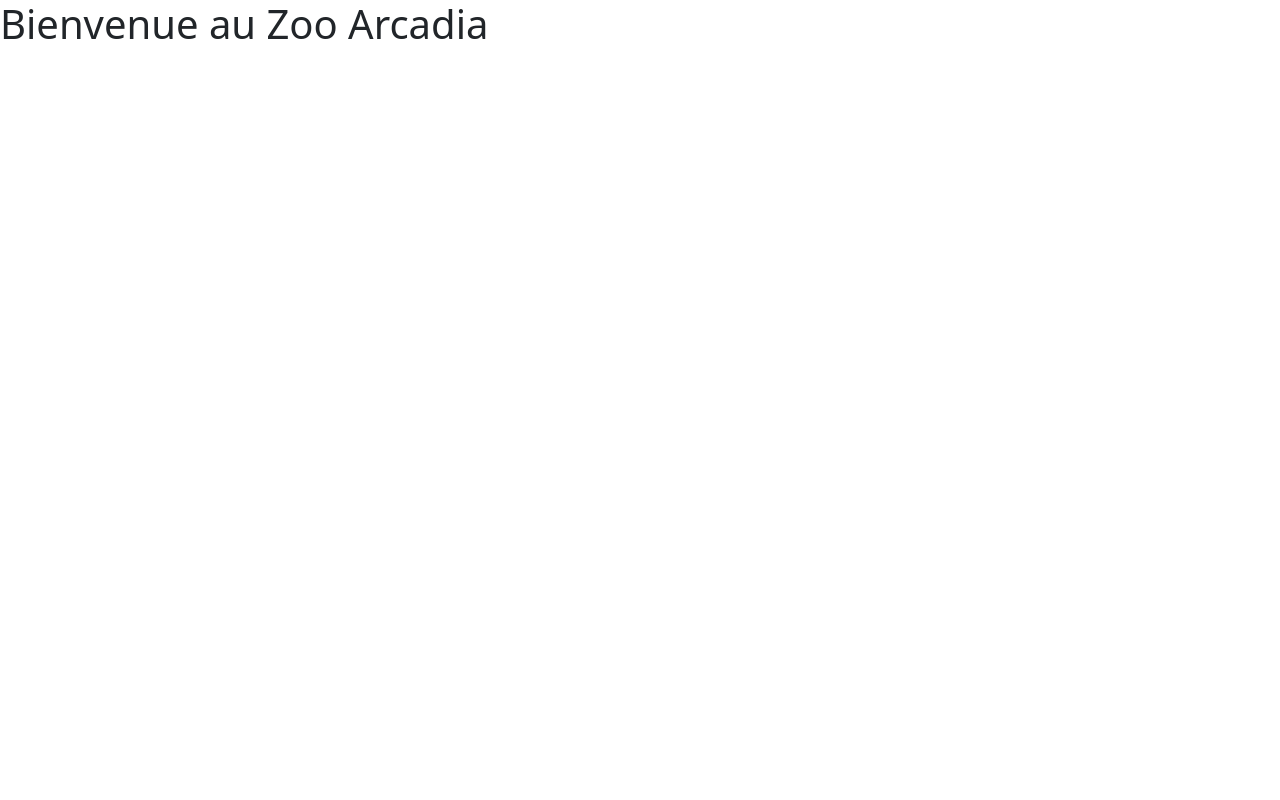
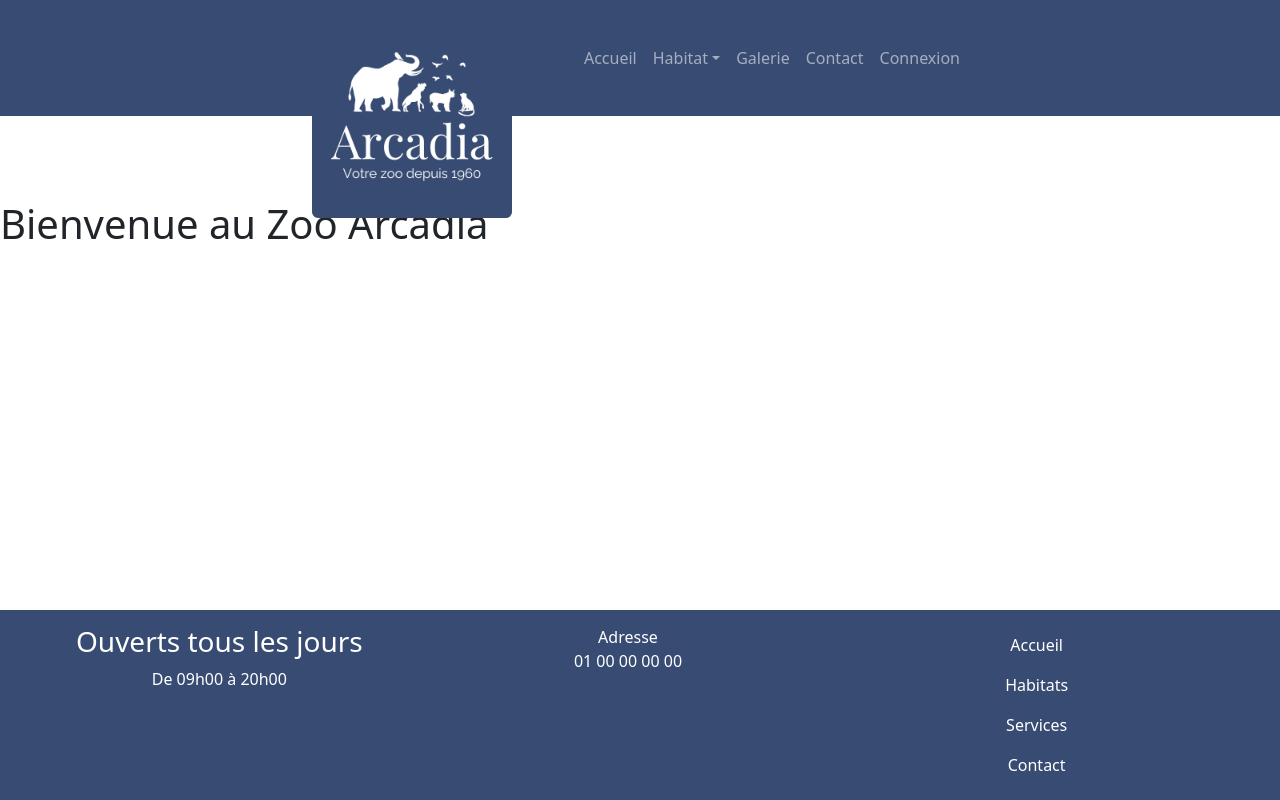
Before and after one commit to GilPB93/ZooArcadiaFront, a website with bundled scripts: page index.html in a window 1280 px wide. Built offline with nearby package versions, Linux system fonts and the light colour scheme; files whose address does not match are found by name.

Commit message:
Add logo image

```diff
--- a/Router/allRoutes.js
+++ b/Router/allRoutes.js
@@ -5,4 +5,4 @@ export const allRoutes = [
     new Route("/", "Accueil", "/pages/home.html"),];
 
 //Le titre s'affiche comme ceci : Route.titre - websitename
-export const websiteName = "titre du projet";
+export const websiteName = "Zoo Arcadia";
--- a/index.html
+++ b/index.html
@@ -2,26 +2,84 @@
 <head>
     <meta charset="UTF-8">
     <meta name="viewport" content="width=device-width, initial-scale=1.0">
-    <link rel="stylesheet" href="node_modules/bootstrap/dist/css/bootstrap.min.css">
-    <link rel="stylesheet" href="scss/main.scss">
+    <link rel="stylesheet" href="scss/main.css">
 
     <title>Zoo Arcadia</title>
 </head>
 
 <body>
     <header>
-
+        <nav class="navbar navbar-expand-lg bg-primary" data-bs-theme="dark">
+            <div class="container-fluid">
+                <a class="navbar-brand" href="#">
+                    <img class="logo rounded" src="/images/logo.png" alt="logo">
+                  </a>
+              <button class="navbar-toggler" type="button" data-bs-toggle="collapse" data-bs-target="#navbarSupportedContent" aria-controls="navbarSupportedContent" aria-expanded="false" aria-label="Toggle navigation">
+                <span class="navbar-toggler-icon"></span>
+              </button>
+              <div class="headercontent collapse navbar-collapse" id="navbarSupportedContent">
+                <ul class="navbar-nav ms-auto mb-2 mb-lg-0">
+                  <li class="nav-item">
+                    <a class="nav-link" href="/">Accueil</a>
+                  </li>
+                  <li class="nav-item dropdown">
+                    <a class="nav-link dropdown-toggle" href="#" role="button" data-bs-toggle="dropdown" aria-expanded="false">Habitat</a>
+                    <ul class="dropdown-menu">
+                      <li><a class="dropdown-item" href="#">Marais</a></li>
+                      <li><a class="dropdown-item" href="#">Savane</a></li>
+                      <li><a class="dropdown-item" href="#">Jungle</a></li>
+                    </ul>
+                  </li>
+                  <li class="nav-item">
+                      <a class="nav-link" href="/">Galerie</a>
+                  </li>
+                  <li class="nav-item">
+                  <a class="nav-link" href="/">Contact</a>
+                  </li>
+                  <li class="nav-item">
+                      <a class="nav-link" href="/">Connexion</a>
+                  </li>
+                </ul>
+              </div>
+            </div>
+          </nav>
     </header>
 
 
-    <body id="main-page">
+    <main id="main-page">
         <!--Le contenu de la page sera injectée ici-->
 
-    </body>
+    </main>
 
 
-    <footer>
+    <footer class="bg-primary text-white text-center footer" >
+        <div class="row container-fluid">
+            <div class="col-12 col-lg-4">
+                <h3>Ouverts tous les jours</h3>
+                    <p>De 09h00 à 20h00</p>
+            </div>
+            <div class="col-6 col-lg-4">
+                <p>Adresse </br>
+                01 00 00 00 00</p>
+            </div>
+            <div class="col-6 col-lg-4">
+                <ul class="navbar-nav ms-auto mb-2 mb-lg-0">
+                    <li class="nav-item">
+                      <a class="nav-link" href="/">Accueil</a>
+                    </li>
+                    <li class="nav-item">
+                        <a class="nav-link" href="/">Habitats</a>
+                    </li>
+                    <li class="nav-item">
+                        <a class="nav-link" href="/">Services</a>
+                    </li>
+                    <li class="nav-item">
+                        <a class="nav-link" href="/">Contact</a>
+                    </li>
+                  </ul>
+            </div>
 
+        </div>
     </footer>
 
     <script type="module" src="Router/Router.js"></script>
--- a/scss/_custom.scss
+++ b/scss/_custom.scss
@@ -2,7 +2,8 @@
 // Option A: Include all of Bootstrap
 
 // Include any default variable overrides here (though functions won't be available)
-$primary : #384C73;
+$primary: #384C73;
+$secondary: #FFC72C;
 
 
 @import "../node_modules/bootstrap/scss/bootstrap";
--- a/scss/main.scss
+++ b/scss/main.scss
@@ -1 +1,41 @@
 @import 'custom';
+
+html{
+    position: relative;
+    min-height: 100%;
+
+}
+
+header{
+    position: 0;
+    width: 100%;
+    height: 100px;
+
+}
+
+.headercontent{
+    position: relative;
+    height: 100px;
+    margin-right: 300px;
+}
+
+main{
+    margin-top: 100px;
+    margin-bottom: 272px;
+}
+
+footer.footer{
+    padding: 15px;
+    position: absolute;
+    bottom: 0;
+    width: 100%;
+}
+
+.logo{
+    margin-left: 300px;
+    height: 200px;
+    width: 200px;
+    z-index: 7;
+    position: absolute;
+    transform: translate(0%,-20%);
+}
```
Also changed, not shown: images/logo.png (added), scss/main.css, 1 other file.
